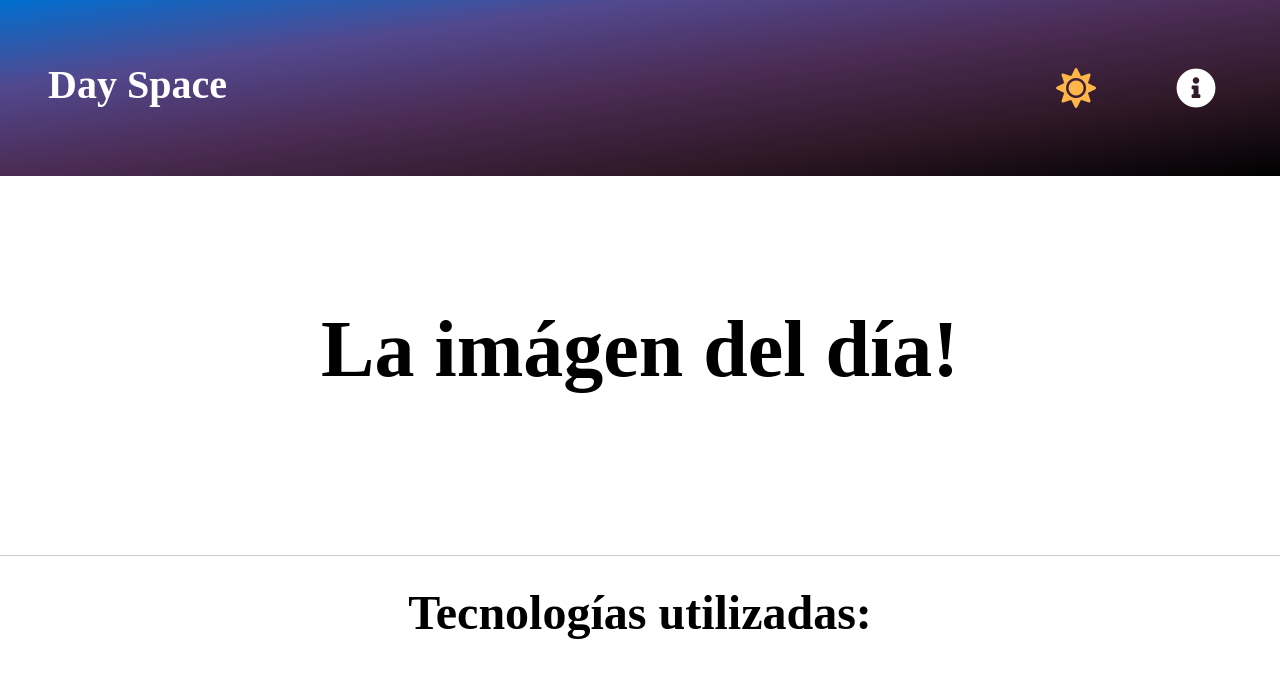
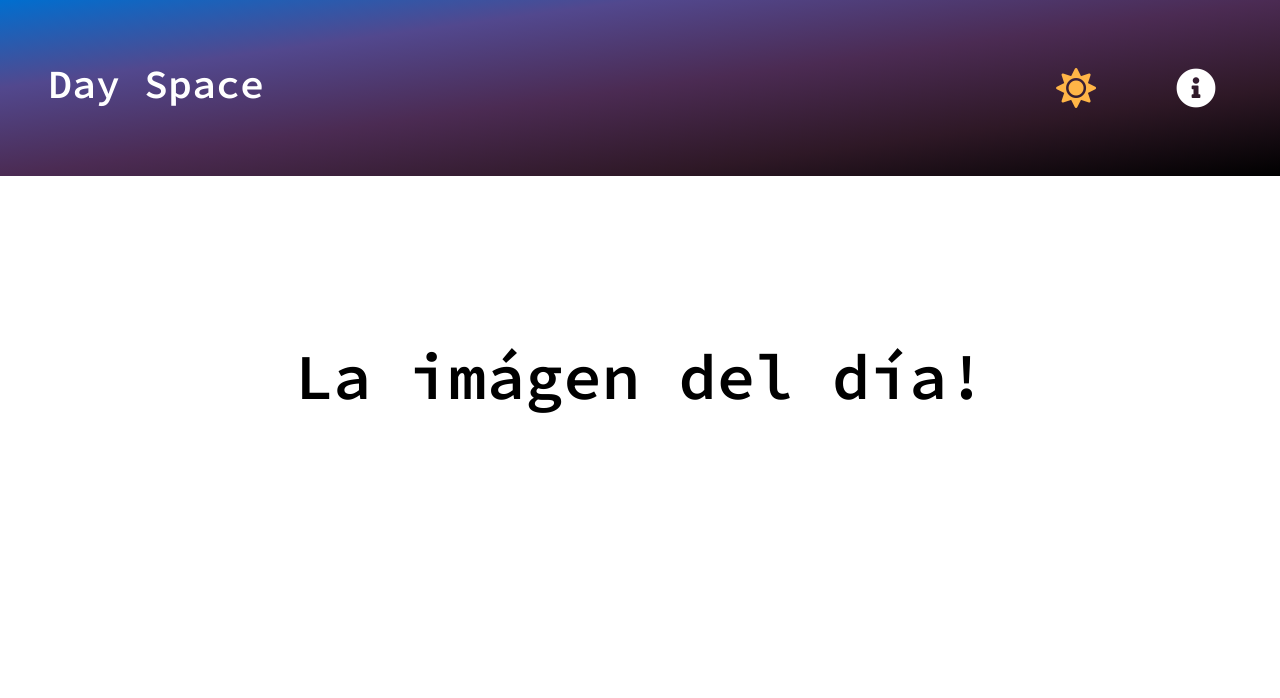
Before and after one commit to AguilarAlex22escom/API, a website: page index/index.html in a window 1280 px wide. Shown: the top 698 px of the page. Drawn offline with Linux system fonts and the light colour scheme; no server answers.

Commit message:
Se definieron los estilos de tipografía

```diff
--- a/index/index.html
+++ b/index/index.html
@@ -5,11 +5,16 @@
 	<meta name="viewport" content="width-device-width, intial-scale=1">
 	<link rel="stylesheet" type="text/css" href="styles.css">
 	<link rel="stylesheet" href="https://use.fontawesome.com/releases/v5.8.1/css/all.css" integrity="sha384-50oBUHEmvpQ+1lW4y57PTFmhCaXp0ML5d60M1M7uH2+nqUivzIebhndOJK28anvf" crossorigin="anonymous">
+	<link rel="preconnect" href="https://fonts.gstatic.com">
+	<link href="https://fonts.googleapis.com/css2?family=Ubuntu:wght@400;500&display=swap" rel="stylesheet">
+	<link rel="preconnect" href="https://fonts.gstatic.com">
+	<link href="https://fonts.googleapis.com/css2?family=Source+Code+Pro:wght@600&display=swap" rel="stylesheet">
 	<title>API_RamirezAguilar</title>
 	<script type="text/javascript" src="main.js"></script>
 </head>
 <body>
 	<div id="container">
+		<div class="start">
 			<header>
 				<h2>Day Space</h2>
 				<div id="icons">
@@ -18,6 +23,7 @@
 				</div>
 			</header>
 			<h3>La imágen del día!</h3>
+		</div>
 		<div id="element">
 		</div>
 		<footer>
--- a/index/main.js
+++ b/index/main.js
@@ -11,7 +11,7 @@ fetch(api)
 							<div id="photo">
 								<h2>${data.title}</h2>
 								<h4>Autor: ${data.copyright}</h4>
-								<p>Información de la imágen: ${data.explanation}</p>
+								<p>Info: ${data.explanation}</p>
 							</div>
 						</figure>`
 	console.log(data)
--- a/index/styles.css
+++ b/index/styles.css
@@ -28,6 +28,11 @@ body {
 	width: 100% ;
 }
 /* Barra principal */
+
+.start {
+	height: 100vh ;
+}
+
 header {
 	width: 100% ;
 	background-image: var(--gradientBlueBlack2) ;
@@ -43,6 +48,8 @@ header h2 {
 	font-size: 2.5rem ;
 	margin-bottom: 0.5rem ;
 	color: #fff ;
+	font-family: 'Source Code Pro', monospace ;
+	font-weight: bolder ;
 }
 
 header #icons {
@@ -69,9 +76,12 @@ header #icons p #mode {
 
 h3 {
 	width: 60% ;
-	margin: 10% 20% ;
-	font-size: 5rem ;
+	bottom: 50% ;
+	margin: 12.5% 20% ;
+	font-size: 4rem ;
 	text-align: center ;
+	font-family: 'Source Code Pro', monospace ;
+	font-weight: bolder ;
 }
 
 /* Imágen de API */
@@ -131,15 +141,17 @@ h3 {
 #element figure #photo h2 {
 	color: var(--semiLightBlue) ;
 	font-size: 3rem ;
-	font-weight: 400 ;
+	font-weight: bold ;
 	opacity: 1 ;
+	font-family: 'Ubuntu', sans-serif ;
 	transition: all 2s ease-in-out ;
 }
 
 #element figure #photo h4 {
 	color: #fff ;
 	font-size: 2.5rem ;
-
+	font-family: 'Ubuntu', sans-serif ;
+	font-weight: lighter ;
 }
 
 #element figure #photo p {
@@ -148,6 +160,8 @@ h3 {
 	color: #fff ;
 	opacity: 1 ;
 	padding: 3rem ;
+	font-family: 'Ubuntu', sans-serif ;
+	font-weight: lighter ;
 }
 
 /* Pie de página */
@@ -168,6 +182,8 @@ footer h2 {
 	font-size: 3rem ;
 	text-align: center ;
 	padding: 1.8rem 0 ;
+	font-family: 'Source Code Pro', monospace ;
+	font-weight: normal ;
 }
 
 footer #logos {
@@ -201,6 +217,8 @@ footer #logos section i {
 
 footer #logos section p {
 	font-size: 2rem ;
+	font-family: 'ubuntu', sans-serif ;
+	font-weight: lighter ;
 }
 
 footer #logos section:hover > #icon1 {
```
Lines whose indentation alone changed are shown as unchanged.
